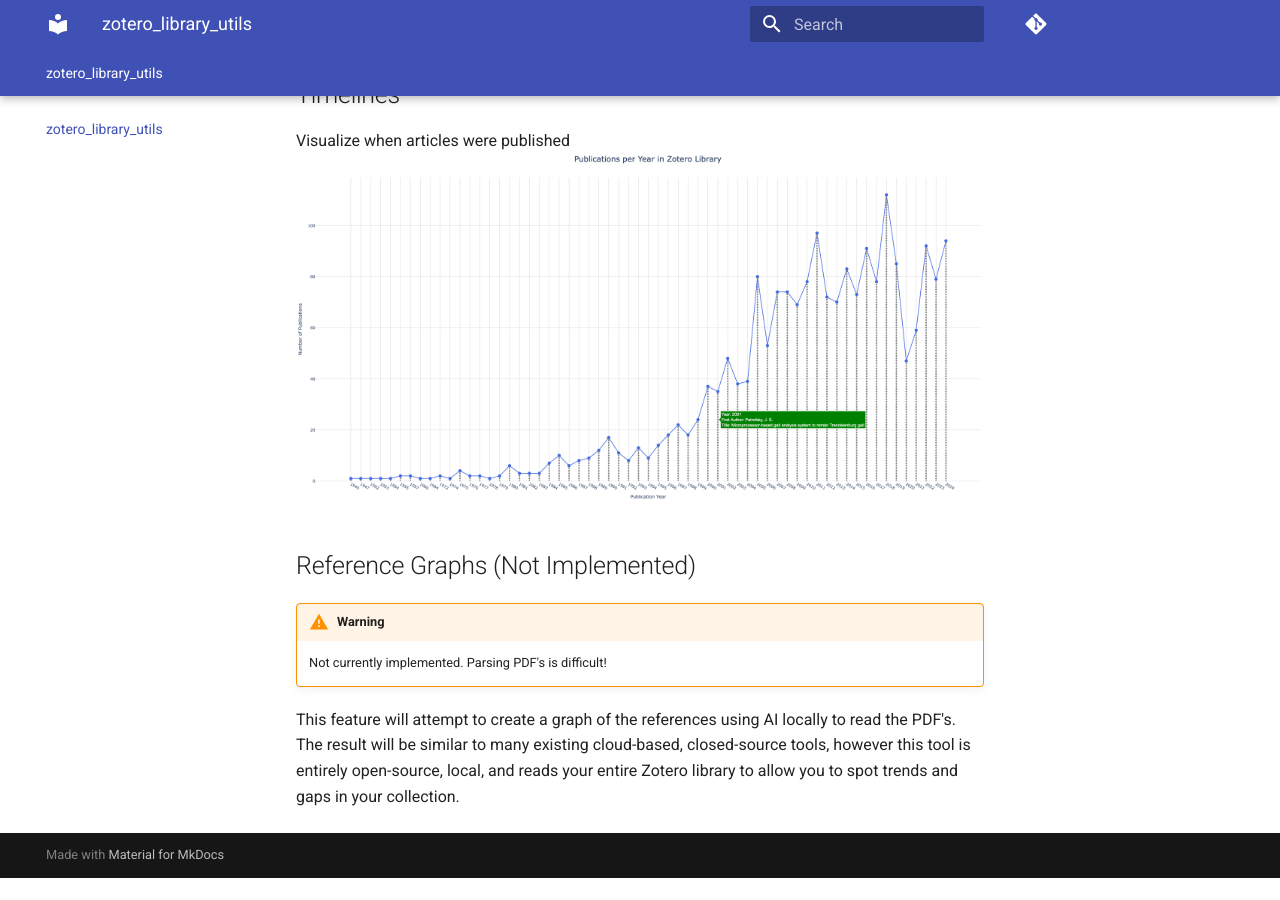
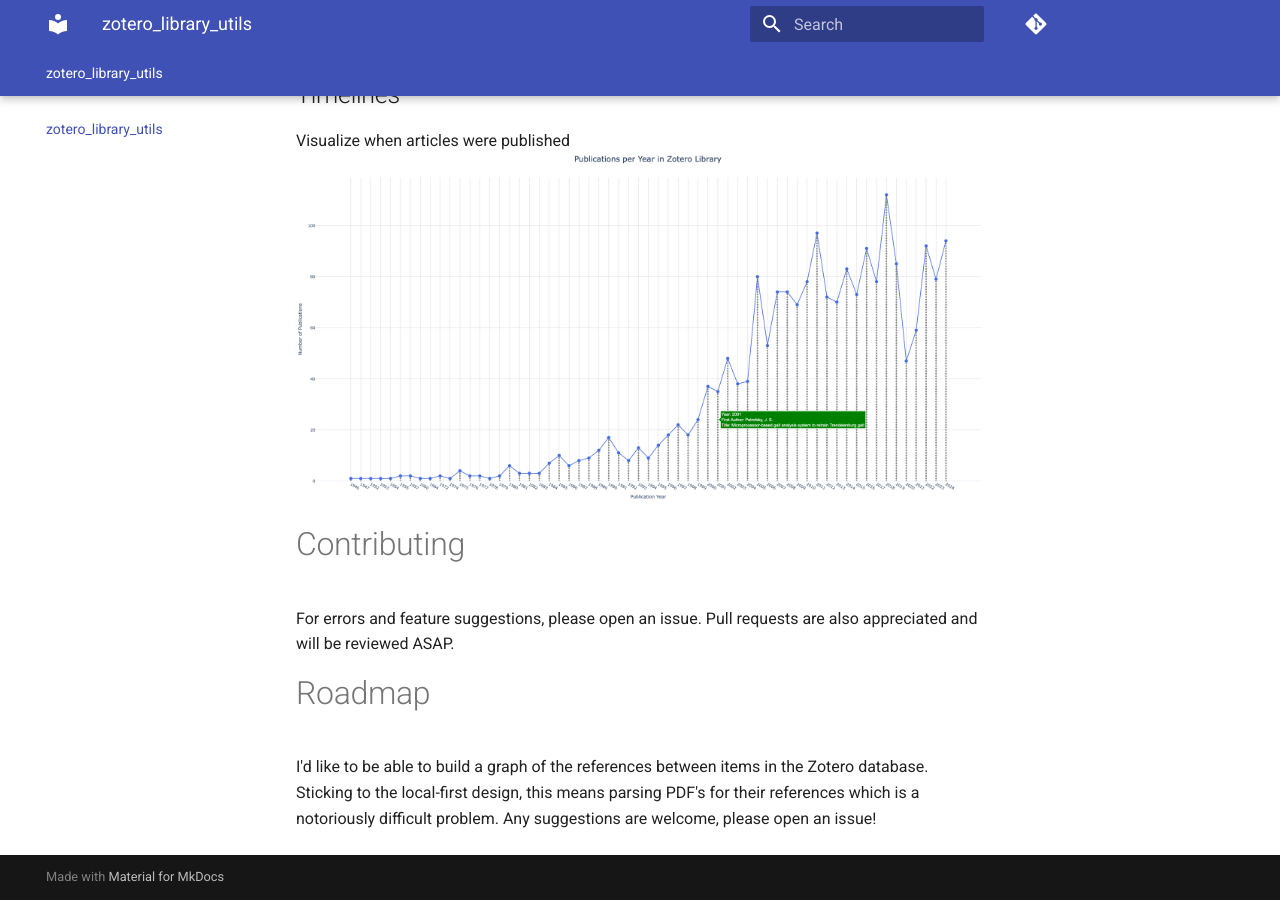
Before and after one commit to mtillman14/zotero_library_utils, an MkDocs documentation site: the page built from docs/index.md, in a window 1280 px wide and 900 px high, scrolled down 1887 px. Built offline with MkDocs 1.6.1 and Material for MkDocs 9.7.7, drawn with Linux system fonts in a browser that asks for light colours; before the commit the page ends 2765 px from its top, so only the background shows below that.

Commit message:
Added Contributing & Roadmap sections.

```diff
--- a/docs/index.md
+++ b/docs/index.md
@@ -32,7 +32,13 @@ python -m zotero_library_utils show-creators-per-item --num-slices=20
 Visualize when articles were published
 ![Article Publication Timeline](article_publication_timeline.png)
 
-## Reference Graphs (Not Implemented)
+<!-- ## Reference Graphs (Not Implemented)
 !!!warning
     Not currently implemented. Parsing PDF's is difficult!
-This feature will attempt to create a graph of the references using AI locally to read the PDF's. The result will be similar to many existing cloud-based, closed-source tools, however this tool is entirely open-source, local, and reads your entire Zotero library to allow you to spot trends and gaps in your collection.
+This feature will attempt to create a graph of the references using AI locally to read the PDF's. The result will be similar to many existing cloud-based, closed-source tools, however this tool is entirely open-source, local, and reads your entire Zotero library to allow you to spot trends and gaps in your collection. -->
+
+# Contributing
+For errors and feature suggestions, please open an issue. Pull requests are also appreciated and will be reviewed ASAP.
+
+# Roadmap
+I'd like to be able to build a graph of the references between items in the Zotero database. Sticking to the local-first design, this means parsing PDF's for their references which is a notoriously difficult problem. Any suggestions are welcome, please open an issue!
```
Also changed, not shown: README.md (+8 -2 lines).
